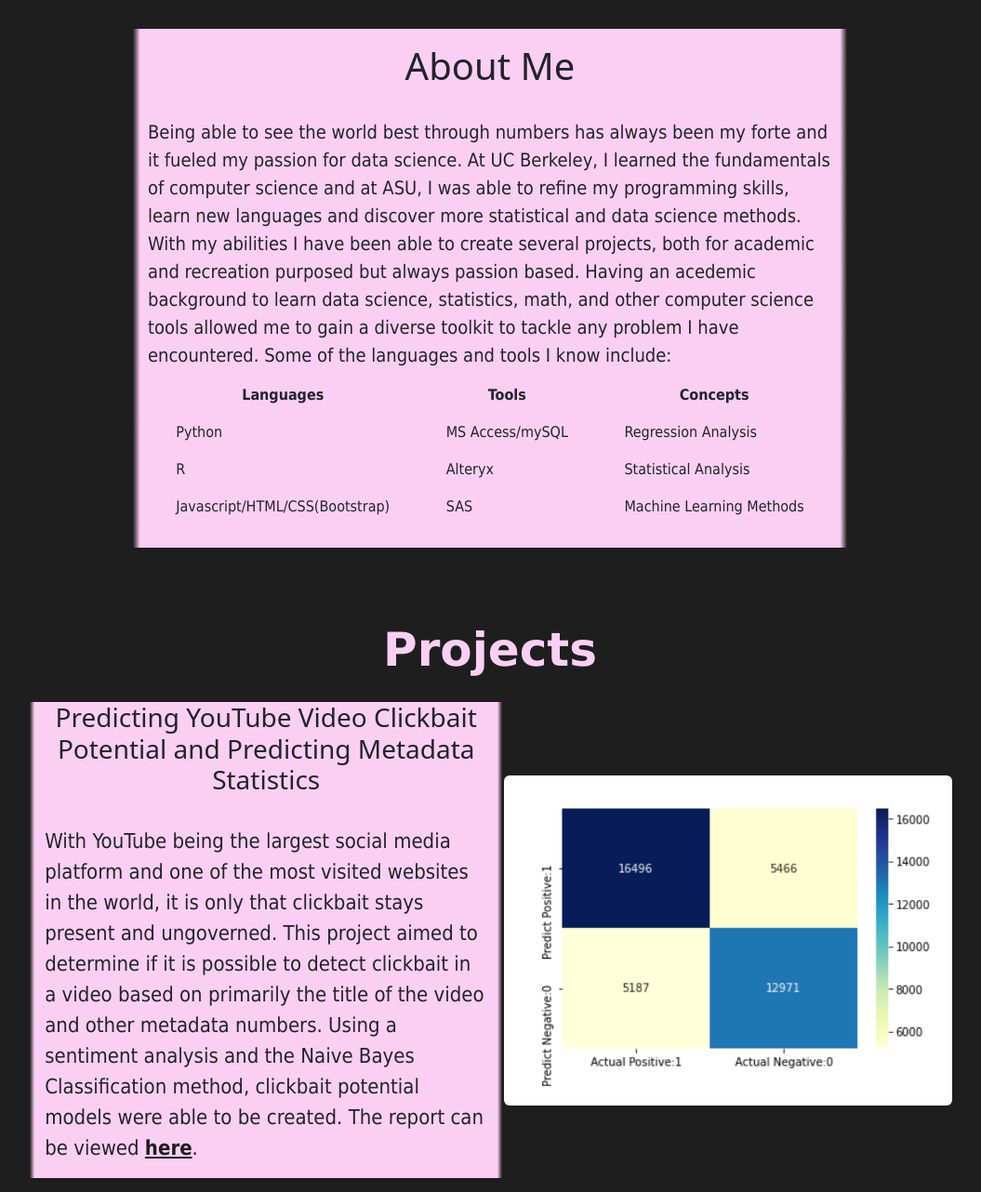
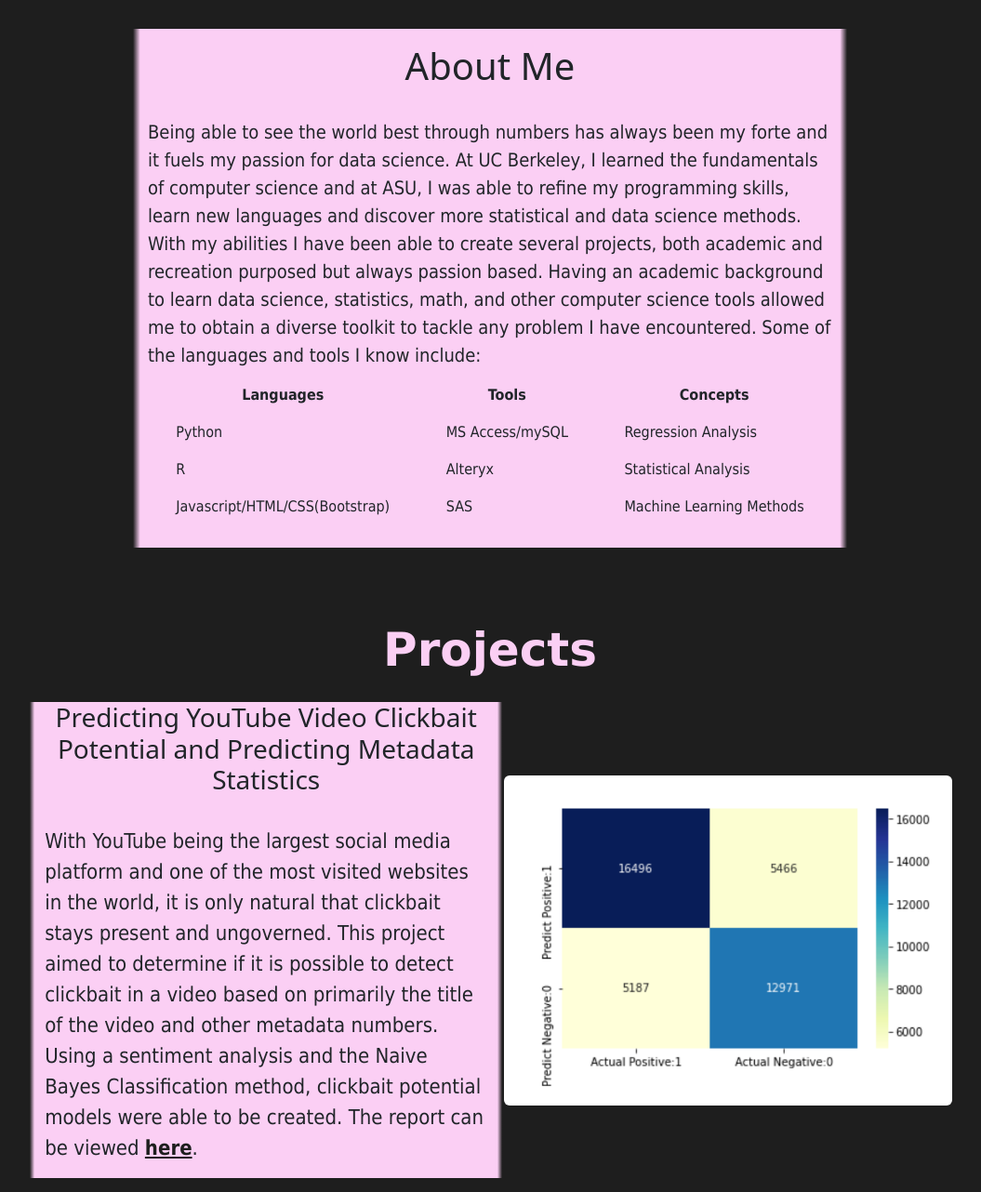
Before and after one commit to prenio/website, a plain HTML site: page index.html in a window 1280 px wide. Shown: the part 660-1942 px from the top of the page at 93% size, without its empty margins (113-1168 px from the left). Drawn offline with nearby package versions, Linux system fonts and the light colour scheme.

Commit message:
fix typos in text on home page

```diff
--- a/index.html
+++ b/index.html
@@ -153,12 +153,12 @@
 
         <div>
             <h1 style="text-align: center;">About Me</h1><br>
-            <p class="textPierceS" style="font-size: 20px;"> Being able to see the world best through numbers has always been my forte and it fueled my passion for data science.
+            <p class="textPierceS" style="font-size: 20px;"> Being able to see the world best through numbers has always been my forte and it fuels my passion for data science.
                                     At UC Berkeley, I learned the fundamentals of computer science and at ASU, I was
                                     able to refine my programming skills, learn new languages and discover more statistical and data science methods. With my
-                                    abilities I have been able to create several projects, both for academic and recreation purposed but always passion based.
-                                    Having an acedemic background to learn data science, statistics, math, and other computer science tools allowed me to
-                                    gain a diverse toolkit to tackle any problem I have encountered. Some of the languages and tools I know include: </p>
+                                    abilities I have been able to create several projects, both academic and recreation purposed but always passion based.
+                                    Having an academic background to learn data science, statistics, math, and other computer science tools allowed me to
+                                    obtain a diverse toolkit to tackle any problem I have encountered. Some of the languages and tools I know include: </p>
 
             <div class="d-flex flex-row justify-content-around">
 
@@ -194,7 +194,7 @@
         <div>
             <h3 style="text-align: center;">Predicting YouTube Video Clickbait Potential and Predicting Metadata Statistics</h3><br>
             <p class="textPierceS" style="text-align: left; font-size: 22px">With YouTube being the largest social media platform and
-                                                            one of the most visited websites in the world, it is only
+                                                            one of the most visited websites in the world, it is only natural
                                                              that clickbait stays present and ungoverned. This project
                                                             aimed to determine if it is possible to detect clickbait
                                                             in a video based on primarily the title of the video and
@@ -230,7 +230,7 @@
             <div>
                 <h2 style="text-align: center;">MLB Linear Regression</h2><br>
                 <p class="textPierceS" style="text-align: left; font-size: 23px">Baseball is the textbook statistics sport. It's no surprise here that it was
-                                                                the focus at least one stats project. The goal was to find the 2 most influential
+                                                                the focus for at least one stats project. The goal was to find the 2 most influential
                                                                 dependent variables on the independent variable: number of wins. Arguably the most
                                                                 important variable in the entire game. Using SAS and linear regression techniques,
                                                                 a model was able to be created with the 2 most important variables to determine the
```
